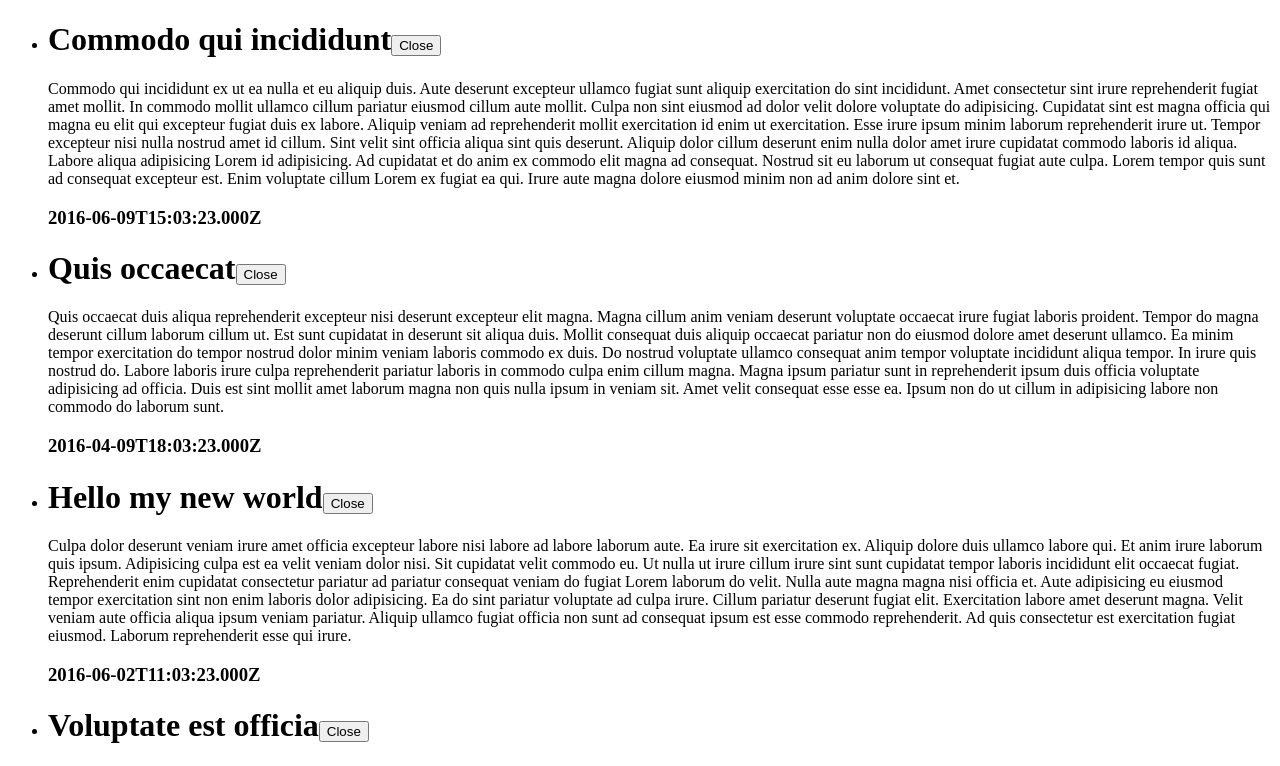
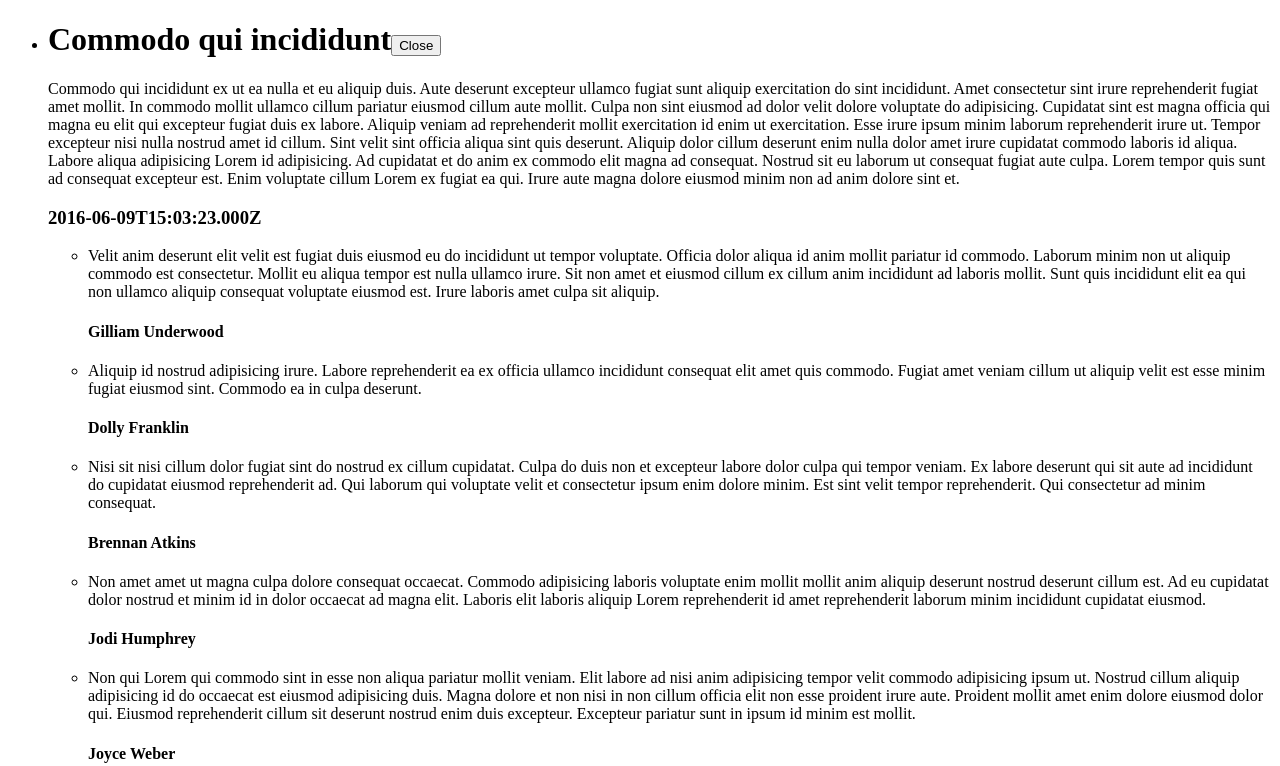
Before and after one commit to DzmitryU/WebNewspaper, a React app: page / in a window 1280 px wide. Shown: the top 766 px of the page. Built offline with nearby package versions, Linux system fonts and the light colour scheme.

Commit message:
Added comment list

```diff
--- a/package.json
+++ b/package.json
@@ -8,6 +8,7 @@
     "build": "webpack"
   },
   "dependencies": {
+    "prop-types": "^15.6.1",
     "react": "^16.4.0",
     "react-dom": "^16.4.0"
   },
@@ -22,7 +23,7 @@
     "css-loader": "^0.28.4",
     "style-loader": "^0.18.2",
     "webpack": "^2.0.0",
-    "webpack-dev-server": "^2.0.0",
-    "webpack-cli": "^3.0.3"
+    "webpack-cli": "^3.0.3",
+    "webpack-dev-server": "^2.0.0"
   }
 }
--- a/src/components/App.js
+++ b/src/components/App.js
@@ -1,12 +1,14 @@
 import React from 'react'
 import ArticleList from './ArticleList'
+import CommentService from '../services/CommentService'
 
-import { articles } from '../data/mock'
+import { articles, comments } from '../data/mock'
 
 function App() {
+    const commentedArticles = CommentService.fillArticles(articles, comments);
     return (
         <ArticleList
-            articles={articles}
+            articles={commentedArticles}
         />
     )
 }
--- a/src/components/Article.js
+++ b/src/components/Article.js
@@ -1,4 +1,6 @@
 import React from 'react';
+import PropTypes from 'prop-types';
+import CommentList from "./CommentList";
 
 class Article extends React.Component {
 
@@ -23,6 +25,7 @@ class Article extends React.Component {
                 <div>
                     <div>{this.props.article.text}</div>
                     <h3>{this.props.article.date}</h3>
+                    <CommentList comments={this.props.article.commentItems || []}/>
                 </div>
             );
         }
@@ -38,4 +41,13 @@ class Article extends React.Component {
     };
 };
 
+Article.propTypes = {
+    article: PropTypes.shape({
+        title: PropTypes.string.isRequired,
+        text: PropTypes.string.isRequired,
+        date: PropTypes.string,
+        commentItems: PropTypes.array
+    }).isRequired
+};
+
 export default Article;
--- /dev/null
+++ b/src/components/Comment.js
@@ -0,0 +1,16 @@
+import React from 'react';
+
+class Comment extends React.Component {
+
+
+    render() {
+        return (
+            <div>
+                <div>{this.props.comment.text}</div>
+                <h4>{this.props.comment.user}</h4>
+            </div>
+        );
+    };
+};
+
+export default Comment;
--- /dev/null
+++ b/src/components/CommentList.js
@@ -0,0 +1,22 @@
+import React from 'react';
+import Comment from './Comment';
+
+class CommentList extends React.Component {
+    render() {
+        const commentElements = this.props.comments.map((comment) => {
+            return (
+                <li key={comment.id}>
+                    <Comment comment={comment}/>
+                </li>
+            )
+        });
+
+        return (
+            <ul>
+                {commentElements}
+            </ul>
+        );
+    };
+};
+
+export default CommentList;
--- /dev/null
+++ b/src/services/CommentService.js
@@ -0,0 +1,14 @@
+const CommentService = {
+    fillArticles: (articles, comments) => {
+        return articles.map(article => {
+            if (article.comments) {
+                article.commentItems = comments.filter(comment => {
+                    return article.comments.includes(comment.id);
+                });
+            }
+            return article;
+        })
+    }
+};
+
+export default CommentService;
```
